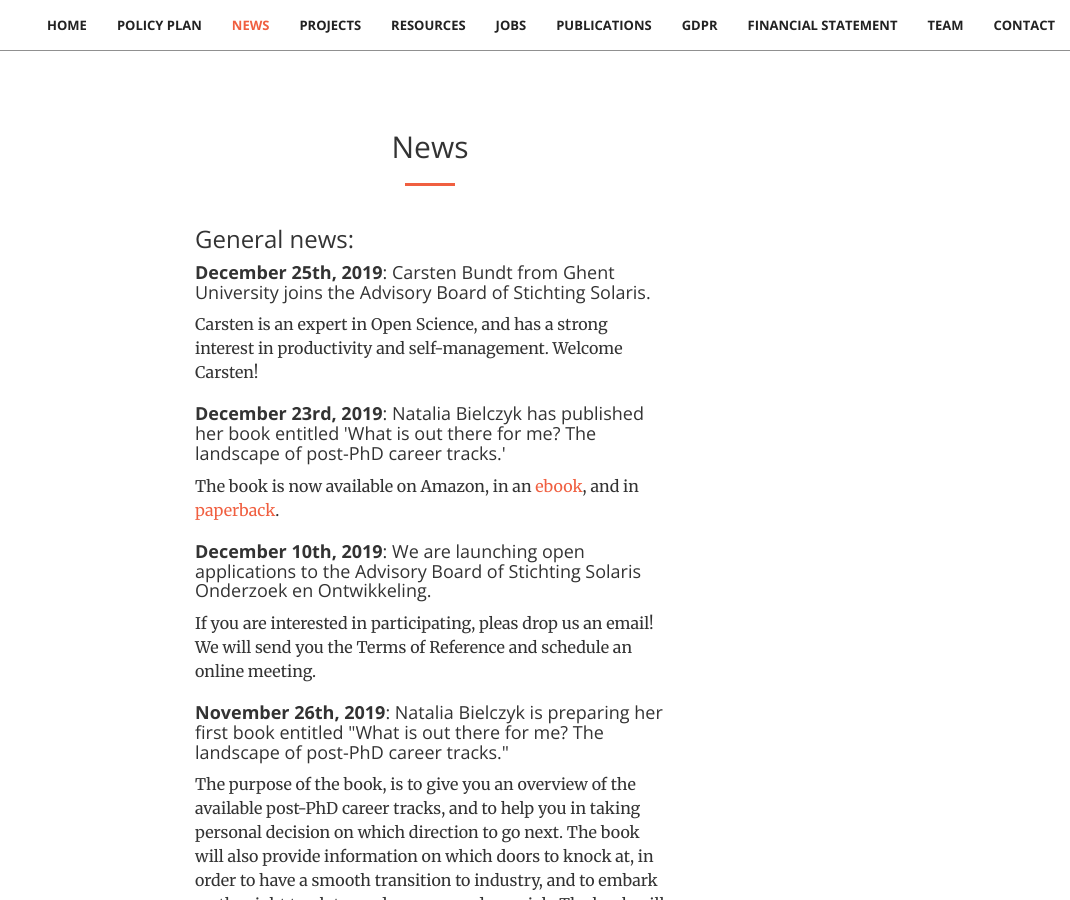
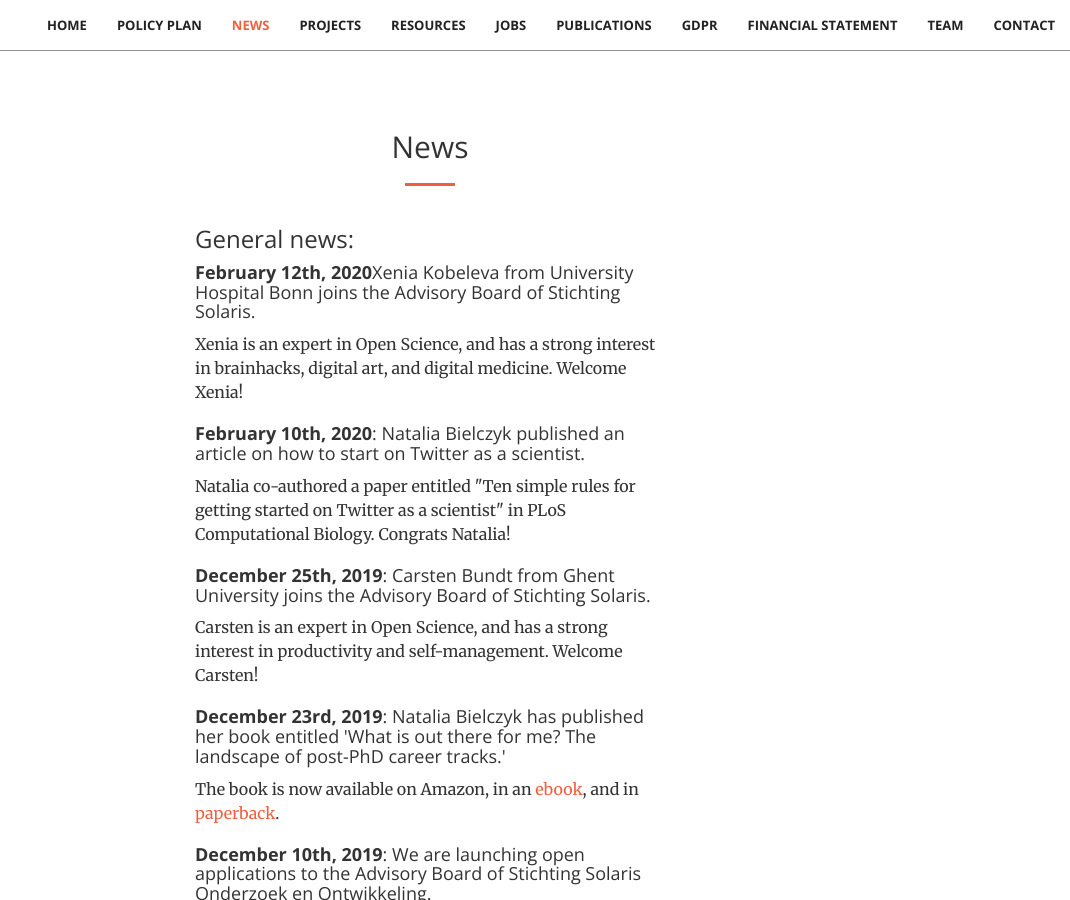
Before and after one commit to stichting-solaris/stichting-solaris.github.io, a Jekyll site: the page built from index.html, in a window 1280 px wide and 900 px high, scrolled down 5569 px. Shown: the whole window, without its empty margins (210-1280 px from the left). Built offline with Jekyll 4.4.1, drawn with Linux system fonts in a browser that asks for light colours.

Commit message:
Update news.html

```diff
--- a/_includes/news.html
+++ b/_includes/news.html
@@ -16,6 +16,17 @@
 
 <!-- General news: -->
                 <h3 class="section-heading">General news:</h3>
+                <h4 class="section-heading"><b>February 12th, 2020</b>Xenia Kobeleva from University Hospital Bonn
+                    joins the Advisory Board of Stichting Solaris.</h4>
+                <p>Xenia is an expert in Open Science, and has a strong interest in brainhacks, digital art,
+                and digital medicine. Welcome Xenia!</p>
+                <p></p>
+
+                <h4 class="section-heading"><b>February 10th, 2020</b>: Natalia Bielczyk published an article on how to start on Twitter as a scientist.</h4>
+                <p>Natalia co-authored a paper entitled "Ten simple rules for getting started on Twitter as a scientist"
+                    in PLoS Computational Biology. Congrats Natalia!</p>
+                <p></p>
+
 
                  <h4 class="section-heading"><b>December 25th, 2019</b>: Carsten Bundt from Ghent University
                     joins the Advisory Board of Stichting Solaris.</h4>
```
